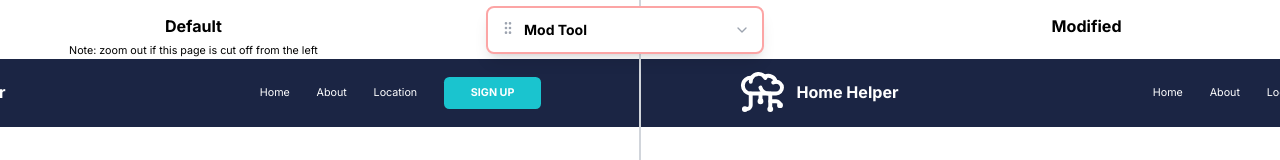
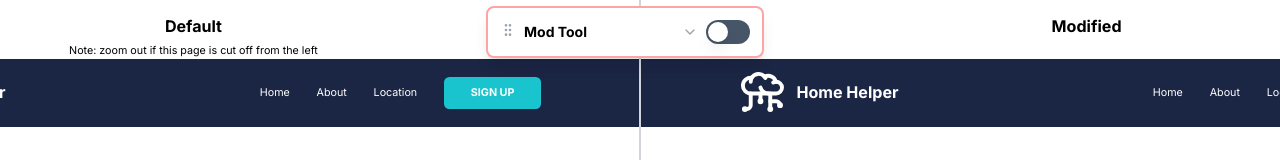
Before and after one commit to aziznal/design-principles-comparison, a Next.js app: page / in a window 1280 px wide. Shown: the top 160 px of the page. Built offline with nearby package versions, Linux system fonts and the light colour scheme.

Commit message:
add dark mode support for mod tool

```diff
--- a/components/ModTool.tsx
+++ b/components/ModTool.tsx
@@ -26,6 +26,8 @@ export const ModTool = () => {
 
   const [isToolOpen, setIsToolOpen] = useState(false);
   const [isToolDragging, setIsToolDragging] = useState(false);
+
+  const [isDarkModeEnabled, setIsDarkModeEnabled] = useState(false);
 
   // initial positioning
   useEffect(() => {
@@ -352,7 +354,8 @@ export const ModTool = () => {
   return (
     <div
       className={cn(
-        "fixed bg-white rounded-lg flex flex-col p-3 shadow-lg z-50 border-2 border-red-300"
+        "fixed bg-white rounded-lg flex flex-col p-3 shadow-lg z-50 border-2 border-red-300",
+        isDarkModeEnabled && "bg-slate-900 text-slate-300"
       )}
       style={{
         top: toolPosition.y - 4,
@@ -379,7 +382,7 @@ export const ModTool = () => {
           <span className="text-sm font-bold">Mod Tool</span>
         </div>
 
-        <div className="cursor-pointer">
+        <div className="cursor-pointer flex items-center gap-2">
           {!isToolOpen && (
             <ChevronDownIcon
               className="text-gray-400"
@@ -395,6 +398,11 @@ export const ModTool = () => {
               onClick={() => setIsToolOpen(false)}
             />
           )}
+
+          <Switch
+            checked={isDarkModeEnabled}
+            onCheckedChange={(state) => setIsDarkModeEnabled(state)}
+          />
         </div>
       </div>
 
--- a/components/ui/switch.tsx
+++ b/components/ui/switch.tsx
@@ -1,9 +1,9 @@
-"use client"
+"use client";
 
-import * as React from "react"
-import * as SwitchPrimitives from "@radix-ui/react-switch"
+import * as React from "react";
+import * as SwitchPrimitives from "@radix-ui/react-switch";
 
-import { cn } from "@/lib/utils"
+import { cn } from "@/lib/utils";
 
 const Switch = React.forwardRef<
   React.ElementRef<typeof SwitchPrimitives.Root>,
@@ -11,7 +11,30 @@ const Switch = React.forwardRef<
 >(({ className, ...props }, ref) => (
   <SwitchPrimitives.Root
     className={cn(
-      "peer inline-flex h-6 w-11 shrink-0 cursor-pointer items-center rounded-full border-2 border-transparent transition-colors focus-visible:outline-none focus-visible:ring-2 focus-visible:ring-slate-950 focus-visible:ring-offset-2 focus-visible:ring-offset-white disabled:cursor-not-allowed disabled:opacity-50 data-[state=checked]:bg-blue-500 data-[state=unchecked]:bg-slate-200 dark:focus-visible:ring-slate-300 dark:focus-visible:ring-offset-slate-950 dark:data-[state=checked]:bg-blue-500 dark:data-[state=unchecked]:bg-slate-800",
+      `peer
+      inline-flex
+      h-6
+      w-11
+      shrink-0
+      cursor-pointer
+      items-center
+      rounded-full
+      border-2
+      border-transparent
+      transition-colors
+      focus-visible:outline-none
+      focus-visible:ring-2
+      focus-visible:ring-slate-950
+      focus-visible:ring-offset-2
+      focus-visible:ring-offset-white
+      disabled:cursor-not-allowed
+      disabled:opacity-50
+      data-[state=checked]:bg-blue-500
+      data-[state=unchecked]:bg-slate-600
+      dark:focus-visible:ring-slate-300
+      dark:focus-visible:ring-offset-slate-950
+      dark:data-[state=checked]:bg-blue-500
+      dark:data-[state=unchecked]:bg-slate-800`,
       className
     )}
     {...props}
@@ -23,7 +46,7 @@ const Switch = React.forwardRef<
       )}
     />
   </SwitchPrimitives.Root>
-))
-Switch.displayName = SwitchPrimitives.Root.displayName
+));
+Switch.displayName = SwitchPrimitives.Root.displayName;
 
-export { Switch }
+export { Switch };
```
